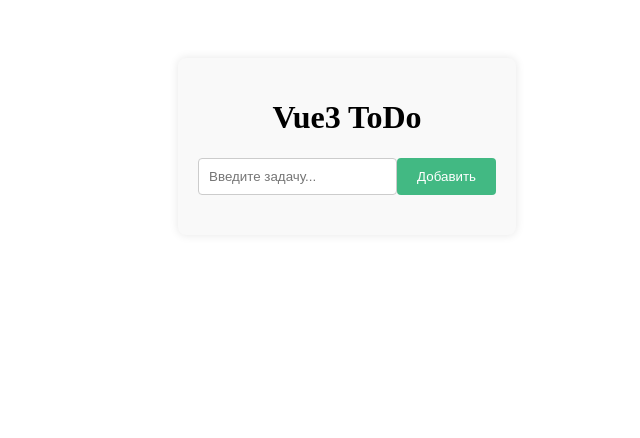
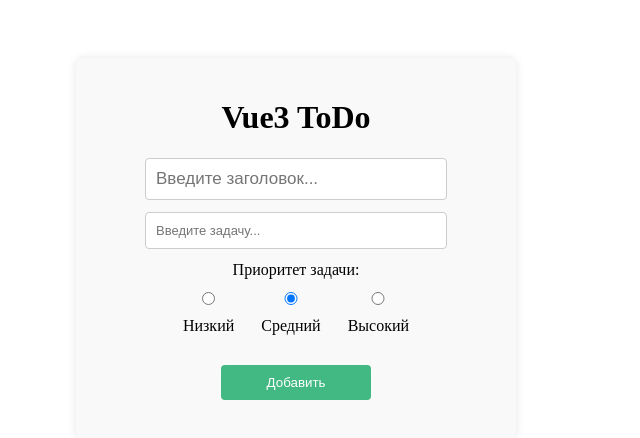
Before and after one commit to Kolizey08/ToDo-Vue3, a Vue app: page / in a window 1280 px wide. Shown: the top 438 px of the page, without its empty margins (124-764 px from the left). Built offline with nearby package versions, Linux system fonts and the light colour scheme.

Commit message:
дополнил структуру задачи, добавил чекбокс и типизировал приложение

```diff
--- a/src/App.vue
+++ b/src/App.vue
@@ -1,59 +1,27 @@
 <template>
   <div class="todo-app">
     <h1>Vue3 ToDo</h1>
-    <div class="todo-input">
-      <input v-model="newTaskText" @keyup.enter="addTask" placeholder="Введите задачу..." />
-      <button @click="addTask">Добавить</button>
-    </div>
-
-    <ul class="todo-list">
-      <li v-for="task in tasks" :key="task.id" :class="{ completed: task.completed }">
-        <span @click="updateStateTask(task.id)">
-          {{ task.text }}
-        </span>
-        <button @click="deleteTask(task.id)">Удалить</button>
-      </li>
-    </ul>
+    <TodoInput />
+    <TodoList />
   </div>
 </template>
 
 <script lang="ts">
-import { defineComponent, ref } from 'vue'
-import { useTodoStore } from './stores/todoStore'
+import { defineComponent } from 'vue'
+import TodoInput from './components/TodoInput.vue'
+import TodoList from './components/TodoList.vue'
 
 export default defineComponent({
-  setup() {
-    const taskStore = useTodoStore()
-    const newTaskText = ref('')
-
-    const addTask = () => {
-      if (newTaskText.value.trim()) {
-        taskStore.addTask(newTaskText.value)
-        newTaskText.value = ''
-      }
-    }
-
-    const updateStateTask = (id: number) => {
-      taskStore.updateStateTask(id)
-    }
-
-    const deleteTask = (id: number) => {
-      taskStore.deleteTask(id)
-    }
-    return {
-      newTaskText,
-      tasks: taskStore.tasks,
-      addTask,
-      updateStateTask,
-      deleteTask
-    }
+  components: {
+    TodoInput,
+    TodoList
   }
 })
 </script>
 
 <style scoped>
 .todo-app {
-  max-width: 400px;
+  width: 400px;
   margin: 50px auto;
   padding: 20px;
   background-color: #f9f9f9;
@@ -61,60 +29,4 @@ export default defineComponent({
   box-shadow: 0 0 10px rgba(0, 0, 0, 0.1);
   text-align: center;
 }
-
-.todo-input {
-  display: flex;
-  justify-content: space-between;
-  margin-bottom: 20px;
-}
-
-.todo-input input {
-  width: 70%;
-  padding: 10px;
-  border: 1px solid #ccc;
-  border-radius: 4px;
-}
-
-.todo-input button {
-  padding: 10px 20px;
-  background-color: #42b983;
-  color: white;
-  border: none;
-  border-radius: 4px;
-  cursor: pointer;
-}
-
-.todo-input button:hover {
-  background-color: #38a174;
-}
-
-.todo-list {
-  list-style-type: none;
-  padding: 0;
-}
-
-.todo-list li {
-  display: flex;
-  justify-content: space-between;
-  padding: 10px;
-  border-bottom: 1px solid #ddd;
-  cursor: pointer;
-}
-
-.todo-list li.completed span {
-  text-decoration: line-through;
-  color: #999;
-}
-
-.todo-list li button {
-  background-color: #ff4d4f;
-  color: white;
-  border: none;
-  border-radius: 4px;
-  cursor: pointer;
-}
-
-.todo-list li button:hover {
-  background-color: #d44042;
-}
 </style>
--- /dev/null
+++ b/src/components/TodoInput.vue
@@ -0,0 +1,114 @@
+<template>
+  <div class="todo-input">
+    <input
+      class="inputTitle"
+      v-model="newTaskTitle"
+      @keyup.enter="addTask"
+      placeholder="Введите заголовок..."
+    />
+    <input
+      class="inputText"
+      v-model="newTaskText"
+      @keyup.enter="addTask"
+      placeholder="Введите задачу..."
+    />
+    <span>Приоритет задачи:</span>
+    <div class="priority-select">
+      <label>
+        <input type="radio" v-model="taskPriority" value="низкий" />
+        Низкий
+      </label>
+      <label>
+        <input type="radio" v-model="taskPriority" value="средний" />
+        Средний
+      </label>
+      <label>
+        <input type="radio" v-model="taskPriority" value="высокий" />
+        Высокий
+      </label>
+    </div>
+    <button @click="addTask">Добавить</button>
+  </div>
+</template>
+
+<script lang="ts">
+import { defineComponent, ref } from 'vue'
+import { useTodoStore } from '../stores/todoStore'
+export default defineComponent({
+  setup() {
+    const taskStore = useTodoStore()
+    const newTaskText = ref<string>('')
+    const newTaskTitle = ref<string>('')
+    const taskPriority = ref<'низкий' | 'средний' | 'высокий'>('средний')
+
+    const addTask = (): void => {
+      if (newTaskText.value.trim() && newTaskTitle.value.trim()) {
+        taskStore.addTask(newTaskTitle.value, newTaskText.value, taskPriority.value)
+        newTaskText.value = ''
+        newTaskTitle.value = ''
+      }
+    }
+
+    return {
+      newTaskTitle,
+      newTaskText,
+      taskPriority,
+      addTask
+    }
+  }
+})
+</script>
+
+<style scoped>
+.todo-input {
+  display: flex;
+  flex-direction: column;
+  align-items: center;
+  margin-bottom: 20px;
+}
+
+.inputTitle {
+  font-size: 17px;
+}
+
+.inputText {
+  font-size: 13px;
+}
+
+.todo-input input {
+  width: 70%;
+  padding: 10px;
+  border: 1px solid #ccc;
+  border-radius: 4px;
+  margin-bottom: 12px;
+}
+
+.priority-select {
+  margin: 10px 0;
+  display: flex;
+  justify-content: space-around;
+}
+
+.priority-select label {
+  cursor: pointer;
+}
+
+.priority-select input {
+  margin-right: 5px;
+}
+
+.todo-input button {
+  padding: 10px 20px;
+  background-color: #42b983;
+  color: white;
+  border: none;
+  border-radius: 4px;
+  cursor: pointer;
+  margin-top: 20px;
+  width: 150px;
+}
+
+.todo-input button:hover {
+  background-color: #38a174;
+}
+</style>
--- /dev/null
+++ b/src/components/TodoList.vue
@@ -0,0 +1,113 @@
+<template>
+  <ul class="todo-list">
+    <li v-for="task in tasks" :key="task.id" :class="{ completed: task.completed }">
+      <div class="task-content">
+        <input
+          type="checkbox"
+          v-model="task.completed"
+          @click="updateStateTask(task.id)"
+          class="task-checkbox"
+        />
+        <div class="tasks">
+          <h2 class="task-title">{{ task.title }}</h2>
+          <p class="task-text">{{ task.text }}</p>
+          <span class="task-priority">{{ task.priority }}</span>
+        </div>
+        <button @click="deleteTask(task.id)">Удалить</button>
+      </div>
+    </li>
+  </ul>
+</template>
+
+<script lang="ts">
+import { defineComponent } from 'vue'
+import { useTodoStore } from '../stores/todoStore'
+
+export default defineComponent({
+  setup() {
+    const taskStore = useTodoStore()
+    const tasks = taskStore.tasks
+
+    const updateStateTask = (id: number): void => {
+      taskStore.updateStateTask(id)
+    }
+
+    const deleteTask = (id: number): void => {
+      taskStore.deleteTask(id)
+    }
+
+    return {
+      tasks,
+      updateStateTask,
+      deleteTask
+    }
+  }
+})
+</script>
+
+<style scoped>
+.todo-list {
+  list-style-type: none;
+  padding: 0;
+}
+
+.todo-list li {
+  display: flex;
+  justify-content: space-between;
+  padding: 10px;
+  border-bottom: 1px solid #ddd;
+  cursor: pointer;
+}
+
+.todo-list li.completed .tasks {
+  text-decoration: line-through;
+  color: #999;
+}
+
+.task-content {
+  display: flex;
+  align-items: center;
+  justify-content: space-between;
+  width: 100%;
+}
+
+.task-checkbox {
+  margin-right: 10px;
+}
+
+.task-title {
+  font-size: 18px;
+  font-weight: bold;
+  color: #333;
+  margin: 0 10px;
+  margin-bottom: 10px;
+}
+
+.task-text {
+  font-size: 16px;
+  color: #666;
+  margin: 0 0 5px 0;
+}
+
+.task-priority {
+  font-size: 12px;
+  padding: 2px 5px;
+  border-radius: 3px;
+  text-transform: capitalize;
+  margin-top: 5px;
+}
+
+.todo-list li button {
+  background-color: #ff4d4f;
+  color: white;
+  border: none;
+  border-radius: 4px;
+  cursor: pointer;
+  font-size: 13px;
+  margin-top: 40px;
+}
+
+.todo-list li button:hover {
+  background-color: #d44042;
+}
+</style>
--- a/src/stores/todoStore.ts
+++ b/src/stores/todoStore.ts
@@ -1,30 +1,42 @@
 import { defineStore } from 'pinia'
 import { ref } from 'vue'
 
+interface Tasks {
+  title: string
+  id: number
+  text: string
+  priority: 'низкий' | 'средний' | 'высокий'
+  completed: boolean
+}
+
 export const useTodoStore = defineStore('todoStore', () => {
-  const tasks = ref<{ id: number; text: string; completed: boolean }[]>([])
+  const tasks = ref<Tasks[]>([])
 
-  function addTask(text: string) {
+  function addTask(title: string, text: string, priority: 'низкий' | 'средний' | 'высокий'): void {
     tasks.value.push({
+      title,
       id: Date.now(),
       text,
+      priority,
       completed: false
     })
   }
 
-  function deleteTask(id: number) {
-    const index = tasks.value.findIndex(task => task.id === id);
+  function updateTask(): void {}
+
+  function deleteTask(id: number): void {
+    const index = tasks.value.findIndex((task) => task.id === id)
     if (index !== -1) {
-      tasks.value.splice(index, 1);
+      tasks.value.splice(index, 1)
     }
   }
 
-  function updateStateTask(id: number) {
+  function updateStateTask(id: number): void {
     const task = tasks.value.find((el) => el.id === id)
     if (task) {
       task.completed = !task.completed
     }
   }
 
-  return { tasks, addTask, deleteTask, updateStateTask }
+  return { tasks, addTask, updateTask, deleteTask, updateStateTask }
 })
```
